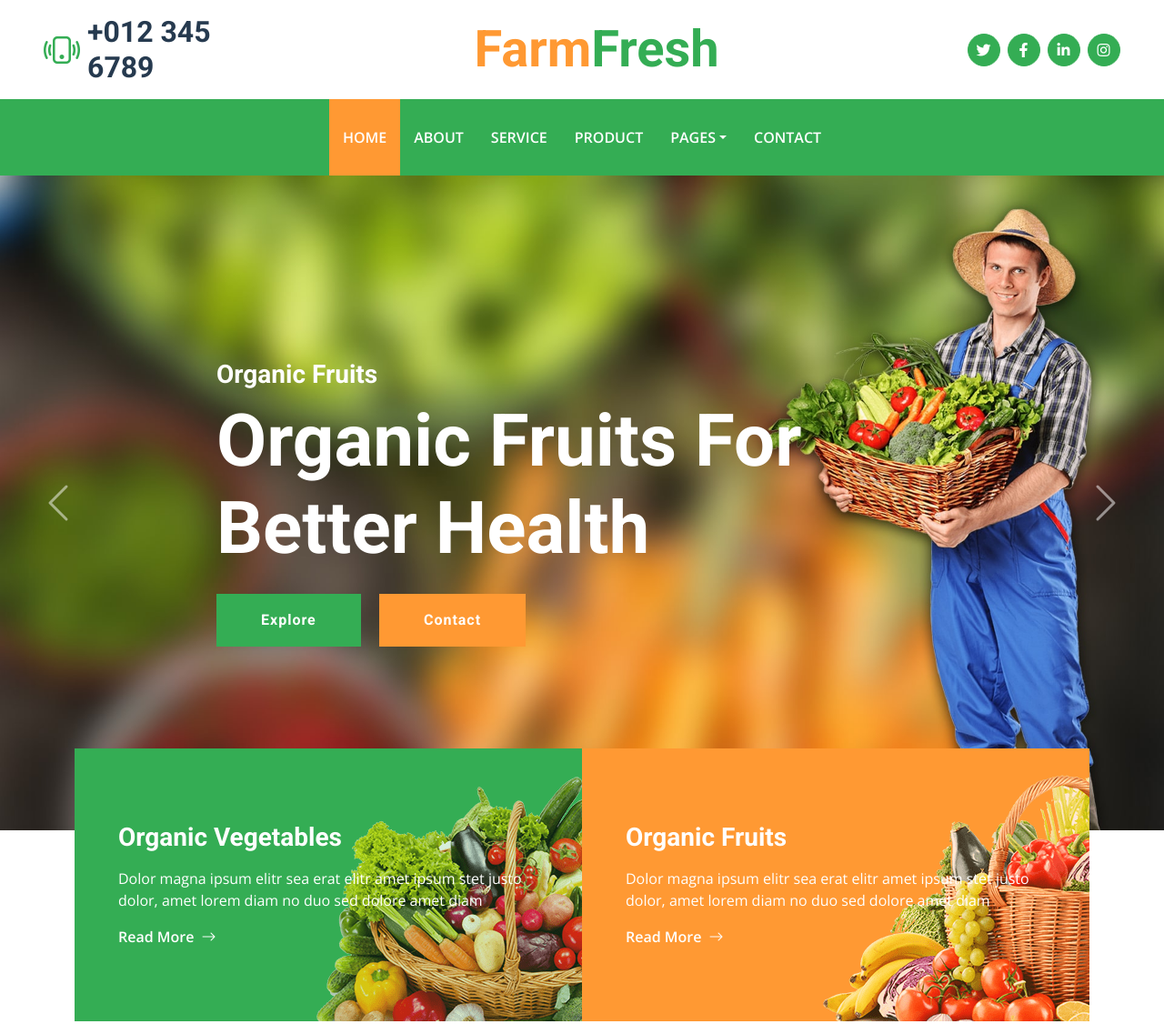
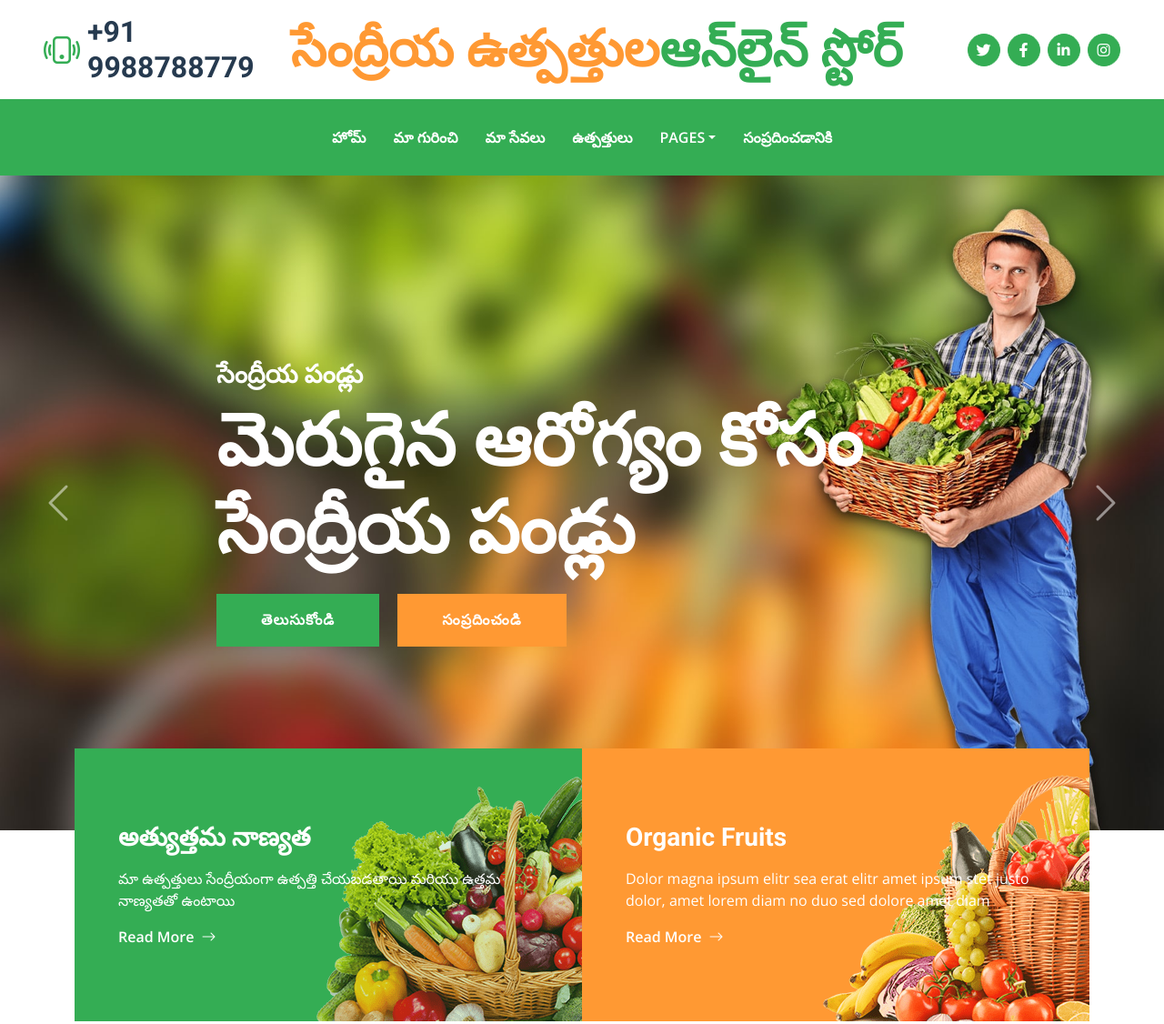
Before and after one commit to ph4ni/Organic-farming-site, a plain HTML site: page index.html in a window 1280 px wide. Shown: the top 1126 px of the page at 91% size. Drawn offline with nearby package versions, Linux system fonts and the light colour scheme.

Commit message:
Update index.html

```diff
--- a/index.html
+++ b/index.html
@@ -3,7 +3,7 @@
 
 <head>
     <meta charset="utf-8">
-    <title>FarmFresh - Organic Farm Website Template</title>
+    <title>FarmFresh - Organic Farm Website</title>
     <meta content="width=device-width, initial-scale=1.0" name="viewport">
     <meta content="Free HTML Templates" name="keywords">
     <meta content="Free HTML Templates" name="description">
@@ -36,13 +36,13 @@
             <div class="col-lg-3">
                 <div class="d-flex align-items-center justify-content-start">
                     <i class="bi bi-phone-vibrate fs-1 text-primary me-2"></i>
-                    <h2 class="mb-0">+012 345 6789</h2>
+                    <h2 class="mb-0">+91 9988788779</h2>
                 </div>
             </div>
             <div class="col-lg-6">
                 <div class="d-flex align-items-center justify-content-center">
                     <a href="index.html" class="navbar-brand ms-lg-5">
-                        <h1 class="m-0 display-4 text-primary"><span class="text-secondary">Farm</span>Fresh</h1>
+                        <h1 class="m-0 display-4 text-primary"><span class="text-secondary">సేంద్రీయ ఉత్పత్తుల</span>ఆన్‌లైన్ స్టోర్</h1>
                     </a>
                 </div>
             </div>
@@ -69,21 +69,21 @@
         </button>
         <div class="collapse navbar-collapse" id="navbarCollapse">
             <div class="navbar-nav mx-auto py-0">
-                <a href="index.html" class="nav-item nav-link active">Home</a>
-                <a href="about.html" class="nav-item nav-link">About</a>
-                <a href="service.html" class="nav-item nav-link">Service</a>
-                <a href="product.html" class="nav-item nav-link">Product</a>
+                <a href="index.html" class="nav-item nav-link">హోమ్</a>
+                <a href="about.html" class="nav-item nav-link">మా గురించి</a>
+                <a href="service.html" class="nav-item nav-link">మా సేవలు</a>
+                <a href="product.html" class="nav-item nav-link">ఉత్పత్తులు</a>
                 <div class="nav-item dropdown">
                     <a href="#" class="nav-link dropdown-toggle" data-bs-toggle="dropdown">Pages</a>
                     <div class="dropdown-menu m-0">
-                        <a href="blog.html" class="dropdown-item">Blog Grid</a>
-                        <a href="detail.html" class="dropdown-item">Blog Detail</a>
-                        <a href="feature.html" class="dropdown-item">Features</a>
-                        <a href="team.html" class="dropdown-item">The Team</a>
-                        <a href="testimonial.html" class="dropdown-item">Testimonial</a>
+                        <a href="blog.html" class="dropdown-item">వెబ్ రిజిస్టర్ గ్రిడ్</a>
+                        <a href="detail.html" class="dropdown-item">వెబ్ రిజిస్టర్ వివరాలు</a>
+                        <a href="feature.html" class="dropdown-item">లక్షణాలు</a>
+                        <a href="team.html" class="dropdown-item">మా బృందం</a>
+                        <a href="testimonial.html" class="dropdown-item"> యోగ్యతా పత్రము</a>
                     </div>
                 </div>
-                <a href="contact.html" class="nav-item nav-link">Contact</a>
+                <a href="contact.html" class="nav-item nav-link">సంప్రదించడానికి</a>
             </div>
         </div>
     </nav>
@@ -98,10 +98,10 @@
                     <img class="w-100" src="img/carousel-1.jpg" alt="Image">
                     <div class="carousel-caption top-0 bottom-0 start-0 end-0 d-flex flex-column align-items-center justify-content-center">
                         <div class="text-start p-5" style="max-width: 900px;">
-                            <h3 class="text-white">Organic Vegetables</h3>
-                            <h1 class="display-1 text-white mb-md-4">Organic Vegetables For Healthy Life</h1>
-                            <a href="" class="btn btn-primary py-md-3 px-md-5 me-3">Explore</a>
-                            <a href="" class="btn btn-secondary py-md-3 px-md-5">Contact</a>
+                            <h3 class="text-white">సేంద్రీయ కూరగాయలు</h3>
+                            <h1 class="display-1 text-white mb-md-4">మెరుగైన ఆరోగ్యానికి సేంద్రీయ కూరగాయలు</h1>
+                            <a href="" class="btn btn-primary py-md-3 px-md-5 me-3">తెలుసుకోండి</a>
+                            <a href="" class="btn btn-secondary py-md-3 px-md-5">సంప్రదించండి</a>
                         </div>
                     </div>
                 </div>
@@ -109,10 +109,10 @@
                     <img class="w-100" src="img/carousel-2.jpg" alt="Image">
                     <div class="carousel-caption top-0 bottom-0 start-0 end-0 d-flex flex-column align-items-center justify-content-center">
                         <div class="text-start p-5" style="max-width: 900px;">
-                            <h3 class="text-white">Organic Fruits</h3>
-                            <h1 class="display-1 text-white mb-md-4">Organic Fruits For Better Health</h1>
-                            <a href="" class="btn btn-primary py-md-3 px-md-5 me-3">Explore</a>
-                            <a href="" class="btn btn-secondary py-md-3 px-md-5">Contact</a>
+                            <h3 class="text-white">సేంద్రీయ పండ్లు</h3>
+                            <h1 class="display-1 text-white mb-md-4">మెరుగైన ఆరోగ్యం కోసం సేంద్రీయ పండ్లు</h1>
+                            <a href="" class="btn btn-primary py-md-3 px-md-5 me-3">తెలుసుకోండి</a>
+                            <a href="" class="btn btn-secondary py-md-3 px-md-5">సంప్రదించండి</a>
                         </div>
                     </div>
                 </div>
@@ -138,8 +138,8 @@
             <div class="row gx-0">
                 <div class="col-md-6">
                     <div class="bg-primary bg-vegetable d-flex flex-column justify-content-center p-5" style="height: 300px;">
-                        <h3 class="text-white mb-3">Organic Vegetables</h3>
-                        <p class="text-white">Dolor magna ipsum elitr sea erat elitr amet ipsum stet justo dolor, amet lorem diam no duo sed dolore amet diam</p>
+                        <h3 class="text-white mb-3">అత్యుత్తమ నాణ్యత</h3>
+                        <p class="text-white">మా ఉత్పత్తులు సేంద్రీయంగా ఉత్పత్తి చేయబడతాయి మరియు ఉత్తమ నాణ్యతతో ఉంటాయి</p>
                         <a class="text-white fw-bold" href="">Read More<i class="bi bi-arrow-right ms-2"></i></a>
                     </div>
                 </div>
```
